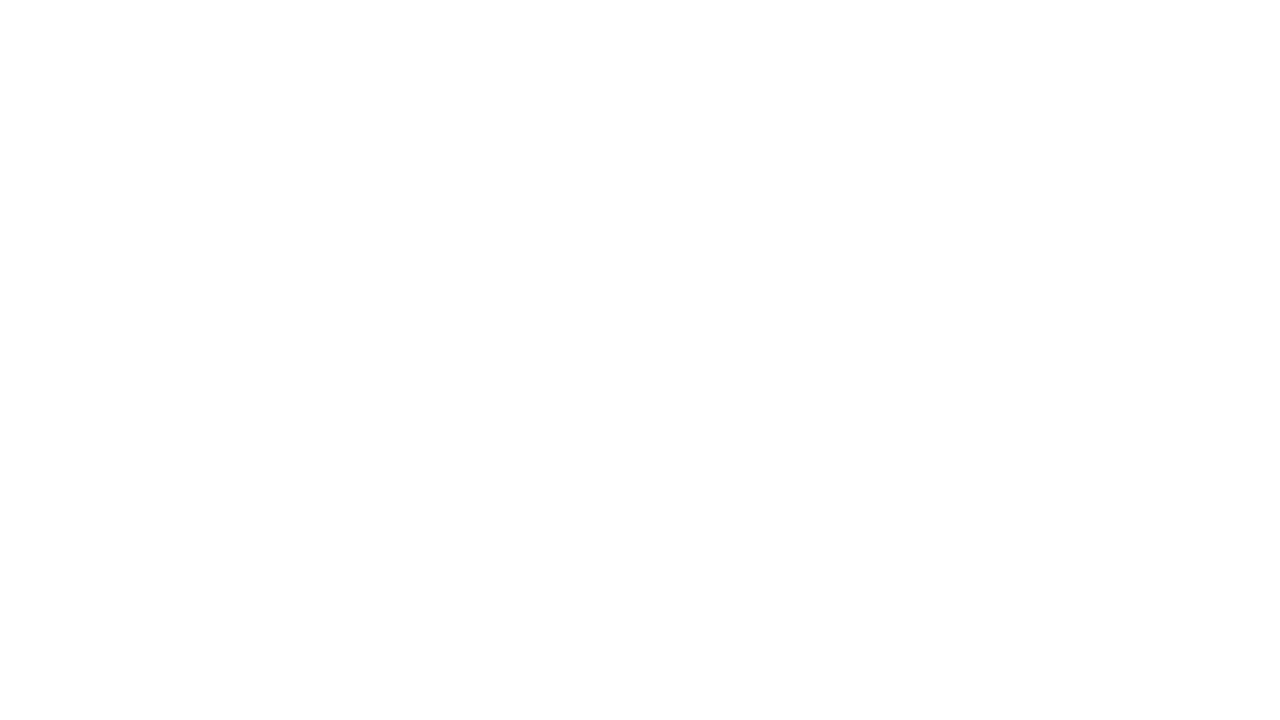
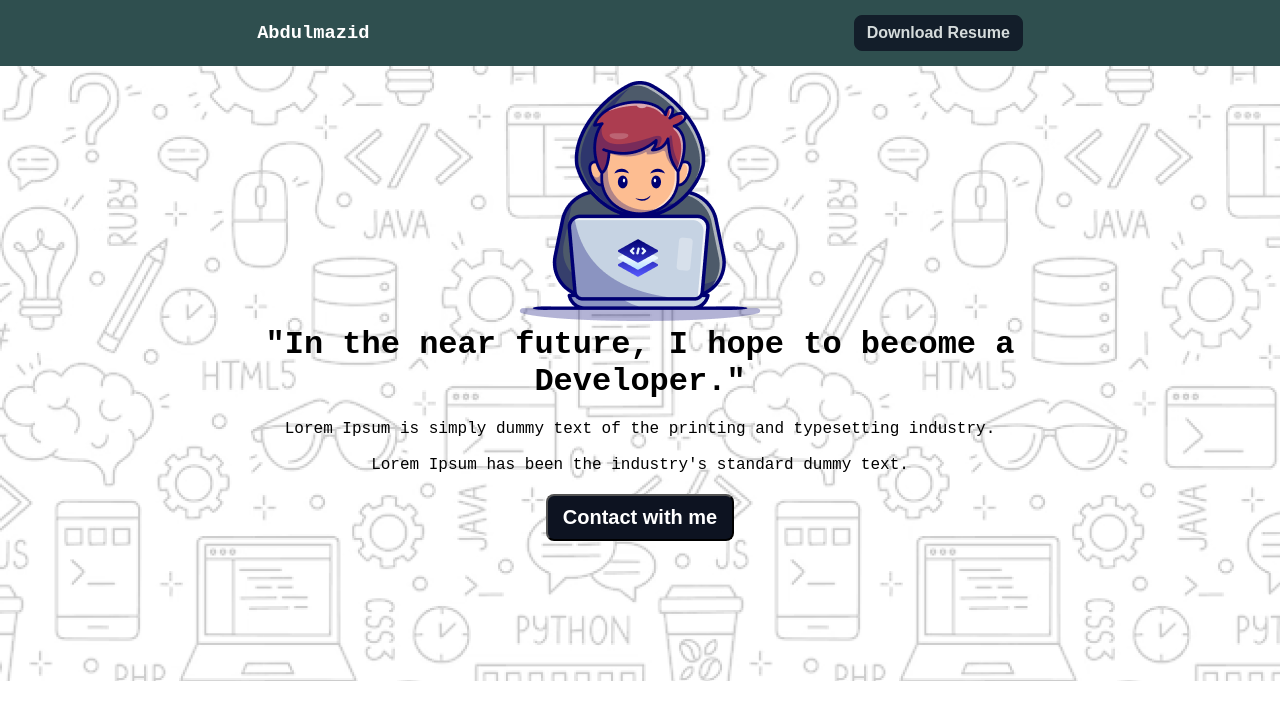
Before and after one commit to Abdulmazid24/portfolio-demo-by-html-css, a plain HTML site: page index.html in a window 1280 px wide. Drawn offline with Linux system fonts and the light colour scheme; a web font is replaced by a local one.

Commit message:
simple nav and banner section done

```diff
--- a/index.css
+++ b/index.css
@@ -0,0 +1,47 @@
+* {
+  margin: 0;
+  padding: 0;
+}
+body {
+  font-family: 'Azeret Mono', monospace;
+}
+nav {
+  display: flex;
+  justify-content: space-around;
+  align-items: center;
+  padding: 15px;
+  background-color: darkslategray;
+  color: white;
+}
+nav > button {
+  background-color: #0d1321;
+  color: white;
+  box-sizing: border-box;
+  border: 1px solid rgb(13, 19, 33);
+  border-radius: 8px;
+  opacity: 0.8;
+  padding: 8px 12px;
+  font-size: medium;
+  font-weight: 600;
+}
+.banner-parent {
+  height: 600px;
+  background-image: url('assets/Hero-bg.png');
+  padding-top: 15px;
+  text-align: center;
+}
+.banner-content h1 {
+  font-size: 48px;
+  font-weight: 800;
+}
+.banner-p {
+  margin: 20px 0;
+}
+.banner-btn {
+  font-size: 20px;
+  font-weight: 600;
+  border-radius: 8px;
+  color: white;
+  background-color: #0d1321;
+  padding: 10px 15px;
+}
--- a/index.html
+++ b/index.html
@@ -5,10 +5,34 @@
   <meta charset="UTF-8">
   <meta name="viewport" content="width=device-width, initial-scale=1.0">
   <title>Portfolio Web Page</title>
+  <!-- Google font- "Azeret Mono"link here -->
+  <link rel="preconnect" href="https://fonts.googleapis.com">
+  <link rel="preconnect" href="https://fonts.gstatic.com" crossorigin>
+  <link href="https://fonts.googleapis.com/css2?family=Azeret+Mono:ital,wght@0,100..900;1,100..900&display=swap"
+    rel="stylesheet">
+
+  <!-- CSS Linkup here -->
+  <link rel="stylesheet" href="index.css">
 </head>
 
 <body>
+  <header>
+    <nav>
+      <h3>Abdulmazid</h3>
+      <button>Download Resume</button>
+    </nav>
+    <div class="banner-parent">
 
+      <img src="assets/Group.png" alt="">
+      <h1>"In the near future, I hope to become a <br />Developer."</h1>
+      <p class="banner-p">Lorem Ipsum is simply dummy text of the printing and typesetting industry.<br /><br /> Lorem
+        Ipsum
+        has been the
+        industry's standard
+        dummy text.</p>
+      <button class="banner-btn">Contact with me</button>
+    </div>
+  </header>
 </body>
 
 </html>
```
